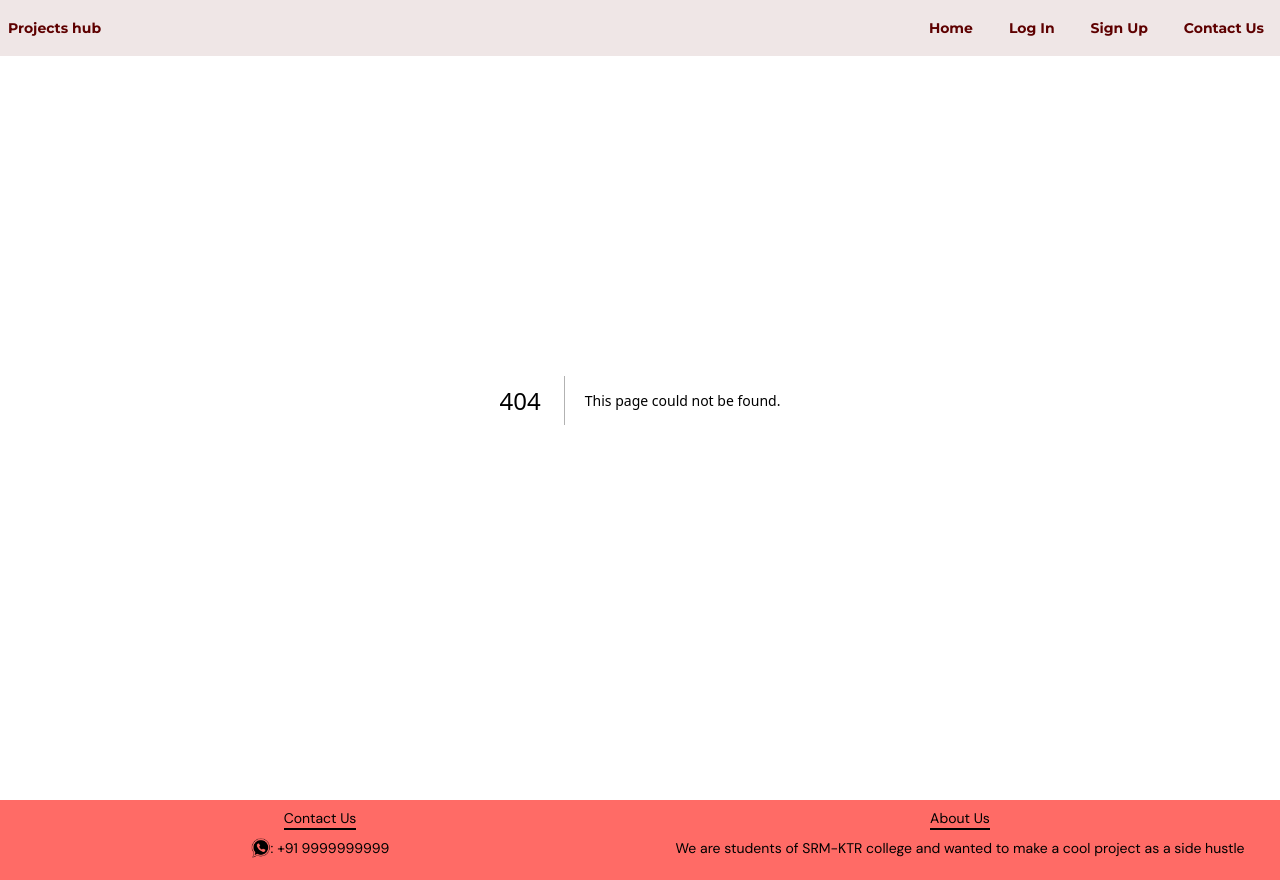
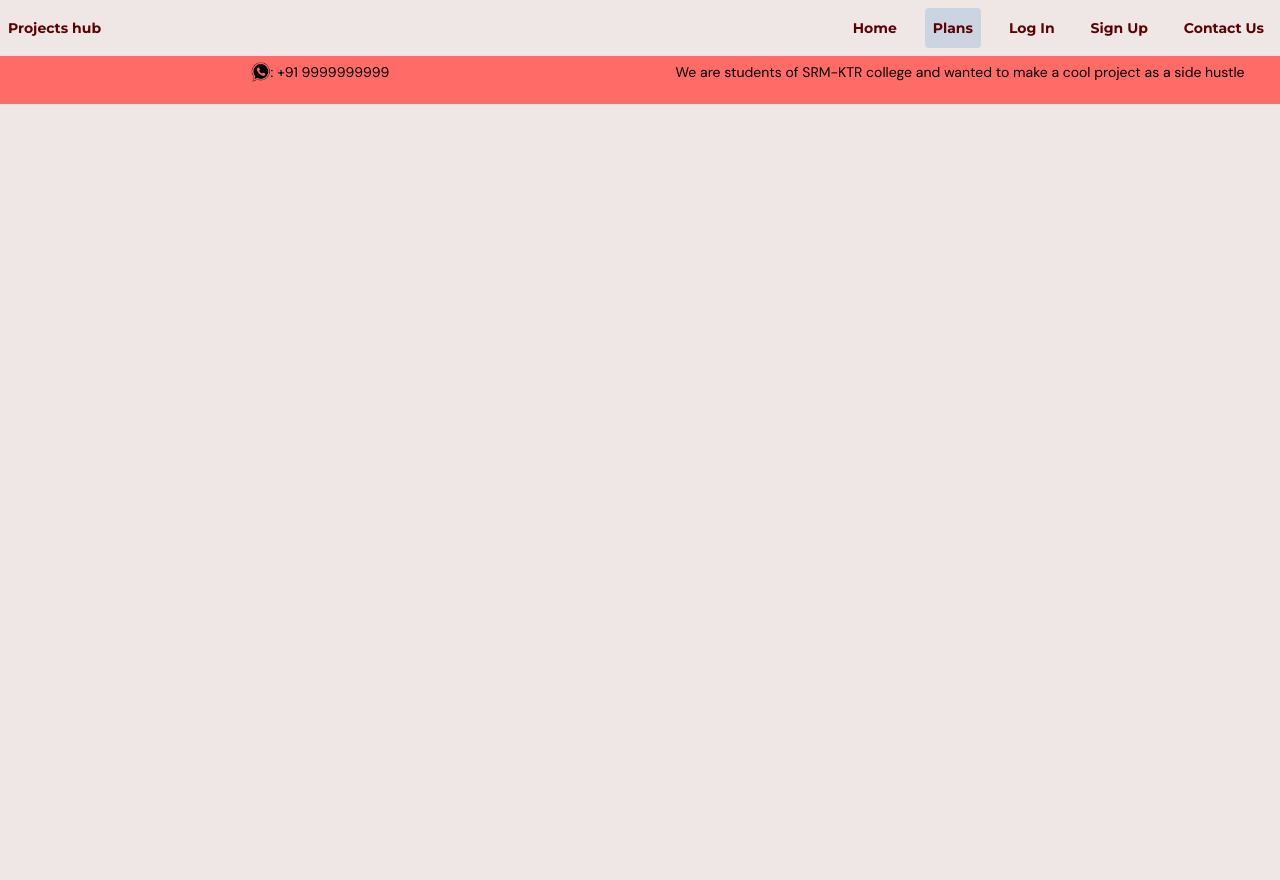
Before and after one commit to Ayush-Singh24/ProjectsHub, a Next.js app: page /plans in a window 1280 px wide. Before the commit this address had no page. After the commit the page ends 800 px from the top, so only its background shows below. Built offline with nearby package versions, Linux system fonts and the light colour scheme.

Commit message:
added plans and signup pages

```diff
--- a/src/pages/components/Navbar.tsx
+++ b/src/pages/components/Navbar.tsx
@@ -34,6 +34,15 @@ export default function Navbar() {
               </div>
               <div
                 className={`p-2 rounded ${
+                  router.pathname === "/plans" ? "bg-slate-300" : ""
+                }`}
+              >
+                <Link className={NavSpanStyle} href="/plans">
+                  Plans
+                </Link>
+              </div>
+              <div
+                className={`p-2 rounded ${
                   router.pathname === "/login" ? "bg-slate-300" : ""
                 }`}
               >
--- /dev/null
+++ b/src/pages/plans.tsx
@@ -0,0 +1,3 @@
+export default function Plans() {
+  return <div>plans page</div>;
+}
--- /dev/null
+++ b/src/pages/signup.tsx
@@ -0,0 +1,3 @@
+export default function SignUp() {
+  return <div>signup page</div>;
+}
```
